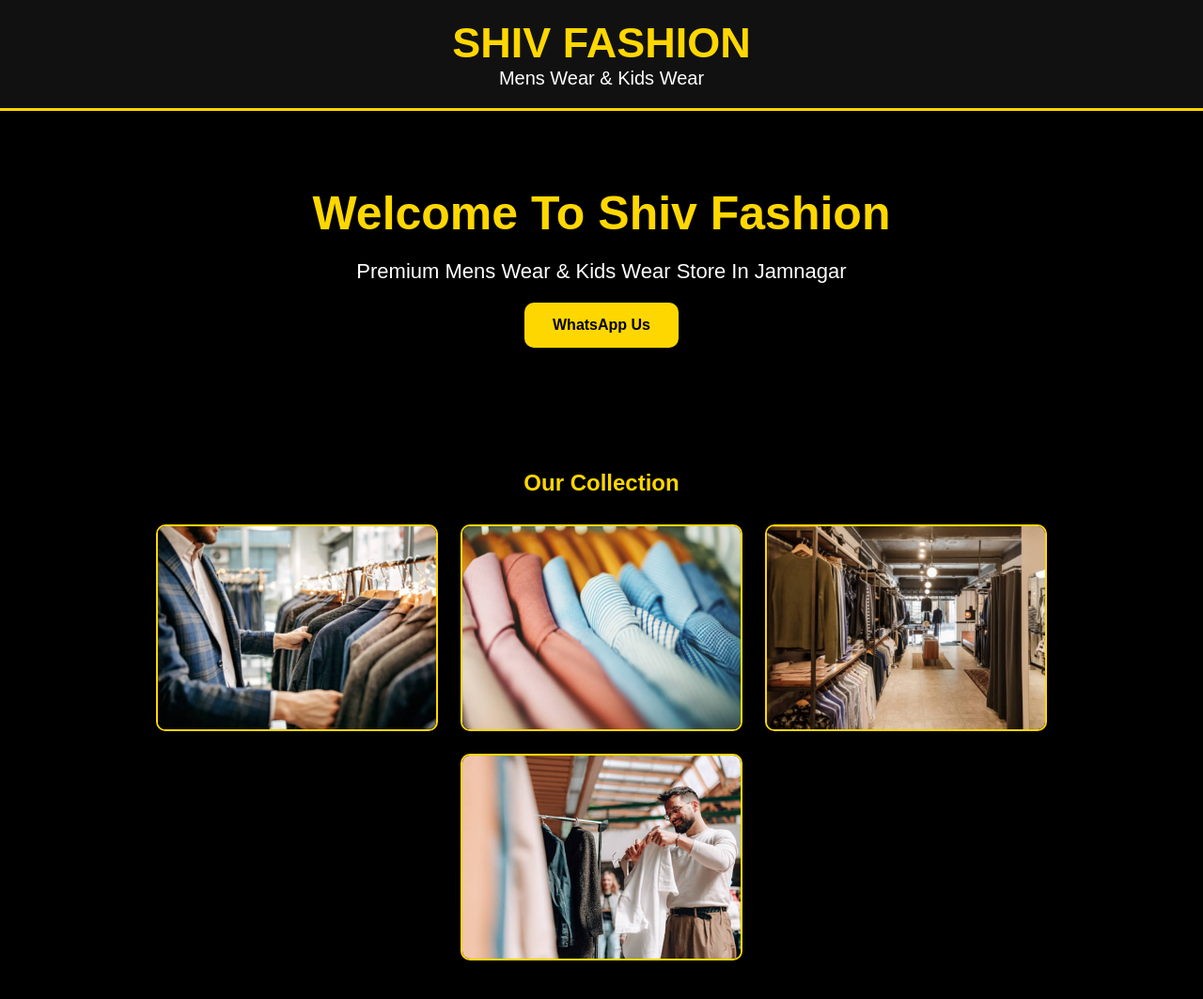
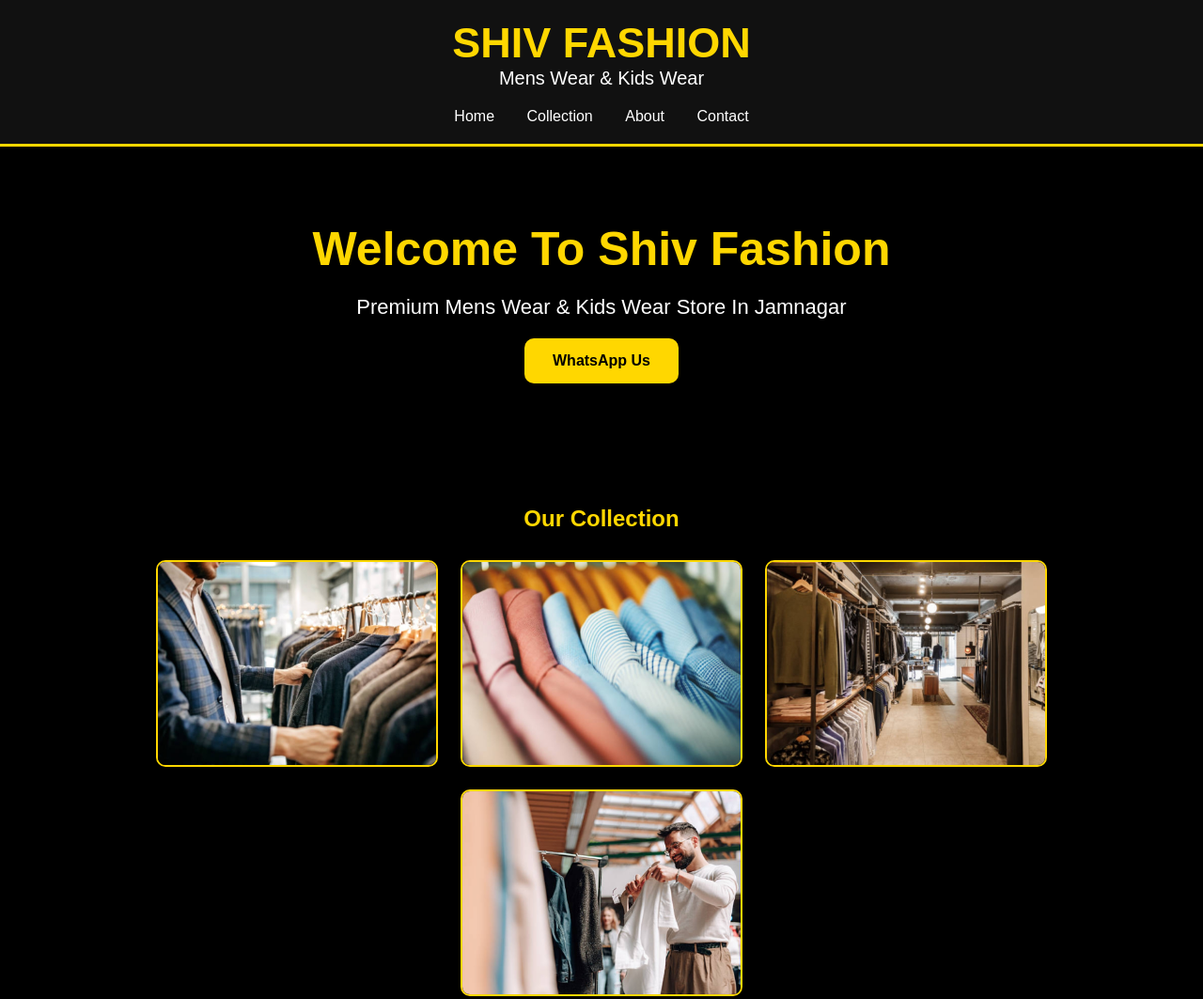
Before and after one commit to nakumkaushik875-bit/shiv-fashion, a plain HTML site: page index.html in a window 1280 px wide. Shown: the top 1063 px of the page at 94% size. Drawn offline with Linux system fonts and the light colour scheme.

Commit message:
Update index.html

```diff
--- a/index.html
+++ b/index.html
@@ -87,11 +87,24 @@
 <body>
 
 <header>
+
 <h1>SHIV FASHION</h1>
 <p>Mens Wear & Kids Wear</p>
+
+<nav style="margin-top:20px;">
+<a href="#home" style="color:white;margin:15px;text-decoration:none;">Home</a>
+
+<a href="#collection" style="color:white;margin:15px;text-decoration:none;">Collection</a>
+
+<a href="#about" style="color:white;margin:15px;text-decoration:none;">About</a>
+
+<a href="#contact" style="color:white;margin:15px;text-decoration:none;">Contact</a>
+</nav>
+
 </header>
 
-<section class="hero">
+
+<section class="hero" id="home">
 <h2>Welcome To Shiv Fashion</h2>
 <p>Premium Mens Wear & Kids Wear Store In Jamnagar</p>
 
@@ -99,7 +112,7 @@
 href="https://wa.me/917878489494">
 WhatsApp Us
 </a>
-</section><section class="gallery">
+</section><section class="gallery" id="collection">
 <h2>Our Collection</h2>
 
 <img src="0d5ad83b-0aa3-4f1d-b559-7b1324216d27.jpg">
@@ -109,7 +122,7 @@
 
 </section>
 
-<section style="padding:50px;text-align:center;">
+<section id="about" style="padding:50px;text-align:center;">
 <h2 style="color:gold;">About Us</h2>
 
 <p style="margin-top:20px;font-size:20px;">
@@ -121,7 +134,7 @@
 
 </section>
 
-<section style="padding:50px;text-align:center;">
+<section id="contact" style="padding:50px;text-align:center;">
 <h2 style="color:gold;">Contact Us</h2>
 
 <p style="margin-top:20px;">
```
